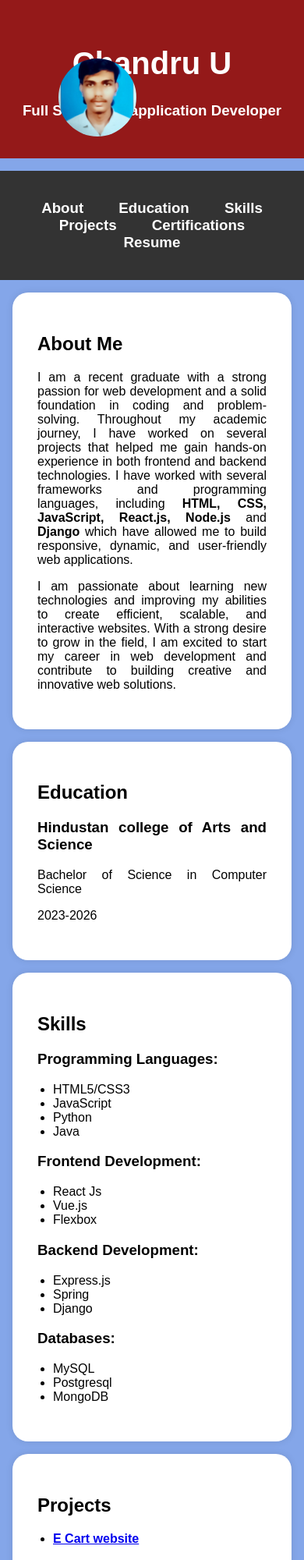
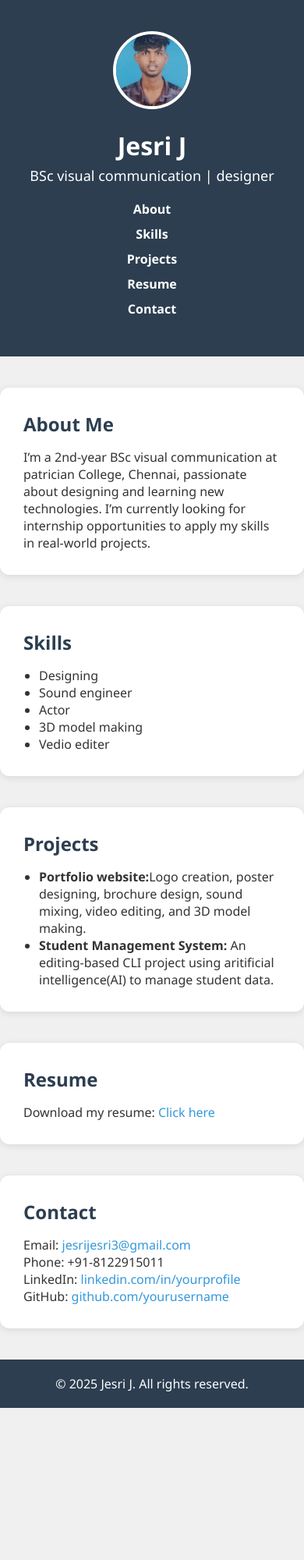
Before and after one commit to chandru8120/Chandru.portfolio, a plain HTML site: page index.html in a window 390 px wide. Shown: the top 2000 px of the page at 78% size. After the commit the page ends 1805 px from the top, so only its background shows below. Drawn offline with Linux system fonts and the light colour scheme.

Commit message:
Update index.html

```diff
--- a/index.html
+++ b/index.html
@@ -1,250 +1,150 @@
 <!DOCTYPE html>
-<html>
+<html lang="en">
 <head>
-    <title>Portfolio</title>
-
+  <meta charset="UTF-8" />
+  <meta name="viewport" content="width=device-width, initial-scale=1.0"/>
+  <title>Your Name - Portfolio</title>
   <style>
-        body {
-            font-family: Arial, sans-serif;
+    * {
       margin: 0;
       padding: 0;
-            background-color: #84a6e9;
+      box-sizing: border-box;
     }
-
+    body {
+      font-family: 'Segoe UI', sans-serif;
+      background: #f0f0f0;
+      color: #333;
+    }
     header {
-            background-color: #941919;
-            color: #fff;
+      background: #2c3e50;
+      color: white;
       text-align: center;
-            padding: 2rem 0;
-            position: relative; /* Add this */
+      padding: 40px 20px;
     }
-
-        .header-content h1 {
-            font-size: 2.5rem;
+    header img {
+      width: 150px;
+      height: 150px;
+      object-fit: cover;
+      border-radius: 50%;
+      border: 4px solid #fff;
+      margin-bottom: 10px;
     }
-
-        /* Add styles for the round profile picture */
-        .profile-picture {
-            width: 100px; /* Adjust the size as needed */
+    header h1 {
+      margin: 10px 0 5px;
+      font-size: 32px;
+    }
+    header p {
+      font-size: 18px;
+    }
+    nav {
+      margin-top: 20px;
+    }
+    nav a {
+      color: white;
+      text-decoration: none;
+      margin: 0 15px;
+      font-weight: bold;
+    }
+    .section {
+      max-width: 900px;
+      margin: 40px auto;
+      background: white;
+      padding: 30px;
+      border-radius: 12px;
+      box-shadow: 0 2px 10px rgba(0,0,0,0.1);
+    }
+    h2 {
+      margin-bottom: 15px;
+      color: #2c3e50;
+    }
+    ul {
+      padding-left: 20px;
+    }
+    a {
+      color: #3498db;
+      text-decoration: none;
+    }
+    footer {
+      background: #2c3e50;
+      color: white;
+      text-align: center;
+      padding: 20px;
+      margin-top: 40px;
+    }
+    @media (max-width: 600px) {
+      header img {
+        width: 100px;
         height: 100px;
-            border-radius: 75%; /* Create a circular shape */
-            object-fit: cover; /* To ensure the image fills the circular area */
-            position: absolute; /* Add this */
-            top: 75px; /* Adjust top position as needed */
-            left: 75px; /* Adjust left position as needed */
       }
-
-        nav {
-            background-color: #333;
-            color: #fff;
-            text-align: center;
+      nav a {
+        display: block;
+        margin: 10px 0;
       }
-
-        nav ul {
-            list-style-type: none;
-            padding: 0;
-        }
-
-        nav ul li {
-            display: inline;
-            margin: 0 20px;
-        }
-
-        nav ul li a {
-            text-decoration: none;
-            color: #fff;
-        }
-
-        .section-content {
-            background-color: #fff;
-            padding: 2rem;
-            margin: 1rem;
-            border-radius: 20px;
-            box-shadow: 0 0 10px rgba(0, 0, 0, 0.1);
-            text-align: justify;
-        }
-
-        .download-button {
-            background-color: #333;
-            color: #fff;
-            padding: 0.5rem 1rem;
-            text-decoration: none;
-            border-radius: 20px;
-            display: inline-block;
-            margin-top: 10px;
-            align-self: center;
-        }
-
-        .download-button:hover {
-            background-color: #555;
-        }
-
-        footer {
-            text-align: center;
-            padding: 1rem 0;
-            background-color: #333;
-            color: #fff;
-        }
-
-        ul {
-            list-style-type: disc;
-            padding-left: 20px;
     }
   </style>
 </head>
 <body>
+
+  <!-- Header with Photo -->
   <header>
-        <div class="header-content">
-            <!-- Add your profile picture here -->
-            <img src="chandru.jpeg" alt="Your Profile Picture" class="profile-picture">
-            <h1> Chandru U </h1>
-            <h3><b>Full Stack Web application  Developer</b></h3>
-        </div>
+    <img src="Jesri.jpeg" alt="Jesri J">
+    <h1>Jesri J</h1>
+    <p>BSc visual communication | designer</p>
+    <nav>
+      <a href="#about">About</a>
+      <a href="#skills">Skills</a>
+      <a href="#projects">Projects</a>
+      <a href="#resume">Resume</a>
+      <a href="#contact">Contact</a>
+    </nav>
   </header>
 
-    <nav>
-
-        <ul>
-            <br>
-            <h3>
-            <li><a href="#about"><b>About</b></a></li>
-            <li><a href="#education">Education</a></li>
-            <li><a href="#skills">Skills</a></li>
-            <li><a href="#projects">Projects</a></li>
-            <li><a href="#certs">Certifications</a></li>
-            <li><a href="#resume">Resume</a></li>
-
-            </h3>
-            <br>
-        </ul>
-
-    </nav>
-
-    <section id="about">
-        <div class="section-content">
+  <!-- About -->
+  <section class="section" id="about">
     <h2>About Me</h2>
-            <p>I am a recent graduate with a strong passion for web development and a solid foundation in coding and problem-solving. Throughout my academic journey, I have worked on several projects that helped me gain hands-on experience in both frontend and backend technologies.
-                I have worked with several frameworks and programming languages, including <b>HTML, CSS, JavaScript, React.js, Node.js</b> and <b> Django </b> which have allowed me to build responsive, dynamic, and user-friendly web applications.</p>
-
-            <p>
-                I am passionate about learning new technologies and improving my abilities to create efficient, scalable, and interactive websites. With a strong desire to grow in the field, I am excited to start my career in web development and contribute to building creative and innovative web solutions.
-            </p>
-        </div>
+    <p>I’m a 2nd-year BSc visual communication at patrician College, Chennai, passionate about designing and learning new technologies. I’m currently looking for internship opportunities to apply my skills in real-world projects.</p>
   </section>
 
-    <section id="education">
-        <div class="section-content">
-            <h1><b>Education</b> </h1>
-            <h3>Hindustan college of Arts and Science</br></h3>
-            <p>Bachelor of Science in Computer Science<p>
-            <p>   2023-2026<p>
-
-
-        </div>
+  <!-- Skills -->
+  <section class="section" id="skills">
+    <h2>Skills</h2>
+    <ul>
+      <li>Designing</li>
+      <li>Sound engineer</li>
+      <li>Actor</li>
+      <li>3D model making</li>
+      <li>Vedio editer</li>
+    </ul>
   </section>
 
-    <section id="skills">
-        <div class="section-content">
-            <h1>Skills</h1>
-            <h3><b>Programming Languages:</b></h3>
+  <!-- Projects -->
+  <section class="section" id="projects">
+    <h2>Projects</h2>
     <ul>
-                <li>HTML5/CSS3</li>
-                <li>JavaScript</li>
-                <li>Python</li>
-                <li>Java</li>
+      <li><strong>Portfolio website:</strong>Logo creation, poster designing, brochure design, sound mixing, video editing, and 3D model making.</li>
+      <li><strong>Student Management System:</strong> An editing-based CLI project using aritificial intelligence(AI) to manage student data.</li>
     </ul>
-
-            <h3><b>Frontend Development:</b></h3>
-            <ul>
-                <li>React Js</li>
-                <li>Vue.js</li>
-                <li>Flexbox</li>
-            </ul>
-
-            <h3><b>Backend Development:</b></h3>
-            <ul>
-                <li>Express.js</li>
-                <li>Spring</li>
-                <li>Django</li>
-            </ul>
-            <h3> <b>Databases:</b></h3>
-            <ul>
-                <li>MySQL</li>
-                <li>Postgresql</li>
-                <li>MongoDB</li>
-            </ul>
-
-
-        </div>
   </section>
 
-    <section id="projects">
-        <div class="section-content">
-            <h2>Projects</h2>
-            <ul>
-                <li><a href="#"><b>E Cart website</b></a></li>
-                <p>An e-commerce platform that allows users to browse products, add them to their cart, and securely complete transactions. Features include product categories, search functionality, and a user-friendly checkout process.</p>
-                <p><b>&ensp;&ensp;Technologies Used:</b> HTML5, CSS3, JavaScript, Node.js, MongoDB</p>
-                <li><a href="#"><b>Cloud Security IBM</b></a></li>
-                <p>A project focused on securing cloud-based systems using IBM’s cloud security tools. It involves setting up security protocols, user access management, and monitoring to protect cloud applications from potential vulnerabilities.</p>
-                <p><b>&ensp;&ensp;Technologies Used:</b> Python, IBM Watson API, JavaScript</p>
-                <li><a href="#"><b>IBM chatbot</b></a></li>
-                <p>A chatbot built using IBM Watson's AI technology to engage with users and answer their queries. The bot is designed for customer support, providing instant responses and improving user experience.</p>
-                <p><b>&ensp;&ensp;Technologies Used:</b> Python, IBM Watson API, Django, JavaScript</p>
-                <li><a href="#"><b>College Portal</b></a></li>
-                <p>A student portal where users can log in to view grades, schedules, assignments, and more. It helps students and faculty to access academic information, manage courses, and communicate effectively.</p>
-                <p><b>Technologies Used:</b> HTML5, CSS3, JavaScript, React Js, Node.js, MongoDB</p>
-                <!-- Add more project links here -->
-            </ul>
-        </div>
+  <!-- Resume -->
+  <section class="section" id="resume">
+    <h2>Resume</h2>
+    <p>Download my resume: <a href="resume.pdf" target="_blank">Click here</a></p>
   </section>
 
-        <section id="certs">
-        <div class="section-content">
-            <h1><b>Certifications</b> </h1>
-            <ul>
-                <li> <p>Codecademy - Learn HTML & CSS </p></li>
-                <li> <p>freeCodeCamp - Back End Development with node.js</p></li>
-                <li> Udemy - Full Stack Web Developer Bootcamp</li>
-            </ul>
-
-
-
-        </div>
+  <!-- Contact -->
+  <section class="section" id="contact">
+    <h2>Contact</h2>
+    <p>Email: <a href="mailto:your.email@example.com">jesrijesri3@gmail.com</a></p>
+    <p>Phone: +91-8122915011</p>
+    <p>LinkedIn: <a href="https://linkedin.com/in/yourprofile" target="_blank">linkedin.com/in/yourprofile</a></p>
+    <p>GitHub: <a href="https://github.com/yourusername" target="_blank">github.com/yourusername</a></p>
   </section>
 
-    <section id="resume">
-
-        <div class="section-content">
-            <center>
-            <h1>Resume</h1>
-            <a href="file.pdf" target="_blank" class="download-button">Download Resume</a>
-        </center>
-        </div>
-
-    </section>
-
+  <!-- Footer -->
   <footer>
-        <p>&copy; 2025 Chandru U</p>
+    <p>&copy; 2025 Jesri J. All rights reserved.</p>
   </footer>
 
-    <script>
-        // Smooth scrolling to section when clicking on navigation links
-        document.querySelectorAll('a[href^="#"]').forEach(anchor => {
-            anchor.addEventListener('click', function(e) {
-                e.preventDefault();
-
-                const targetId = this.getAttribute('href').substring(1);
-                const targetElement = document.getElementById(targetId);
-
-                if (targetElement) {
-                    window.scrollTo({
-                        top: targetElement.offsetTop,
-                        behavior: 'smooth'
-                    });
-                }
-            });
-        });
-    </script>
 </body>
 </html>
```
Lines whose indentation alone changed are shown as unchanged.
